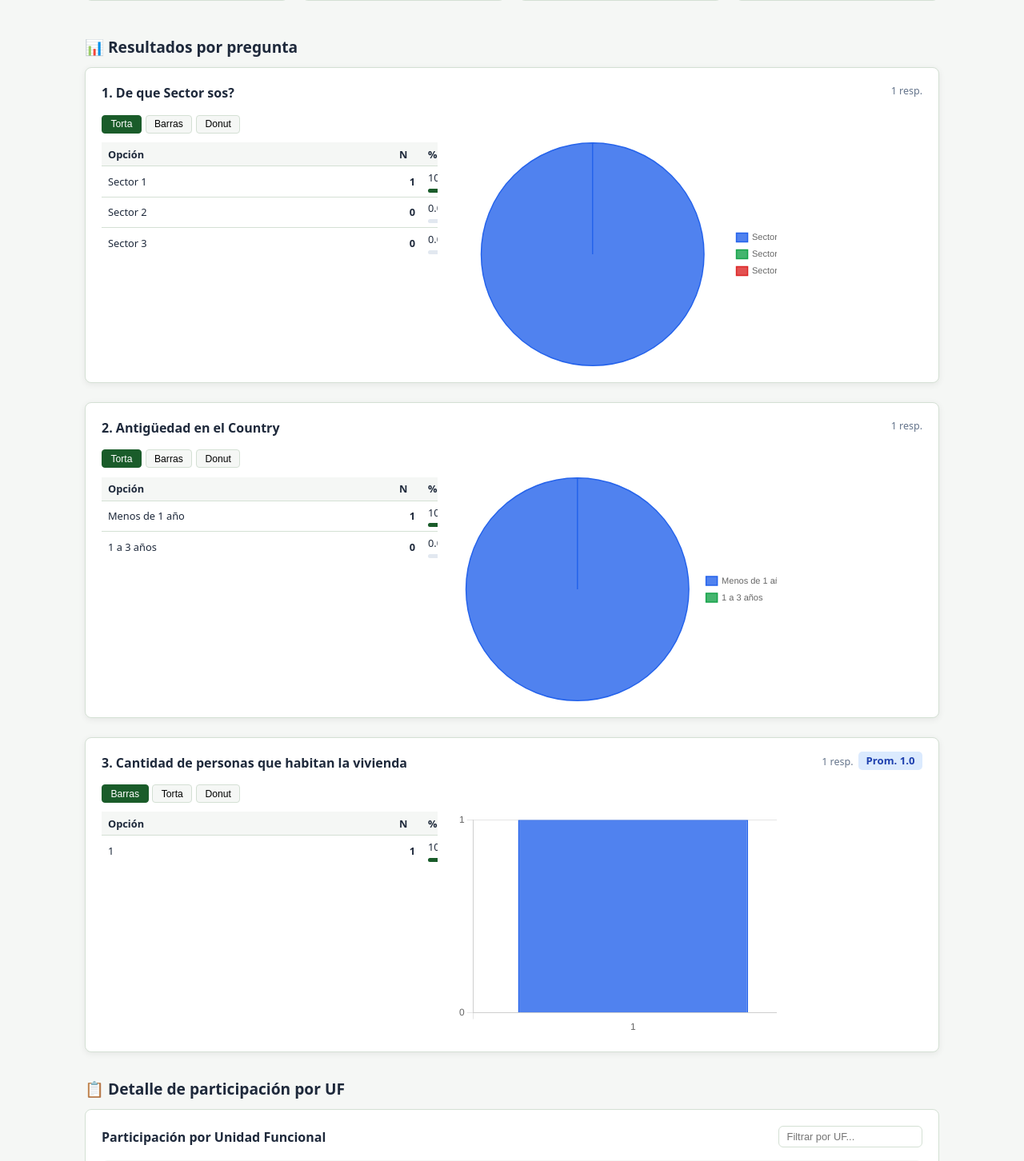
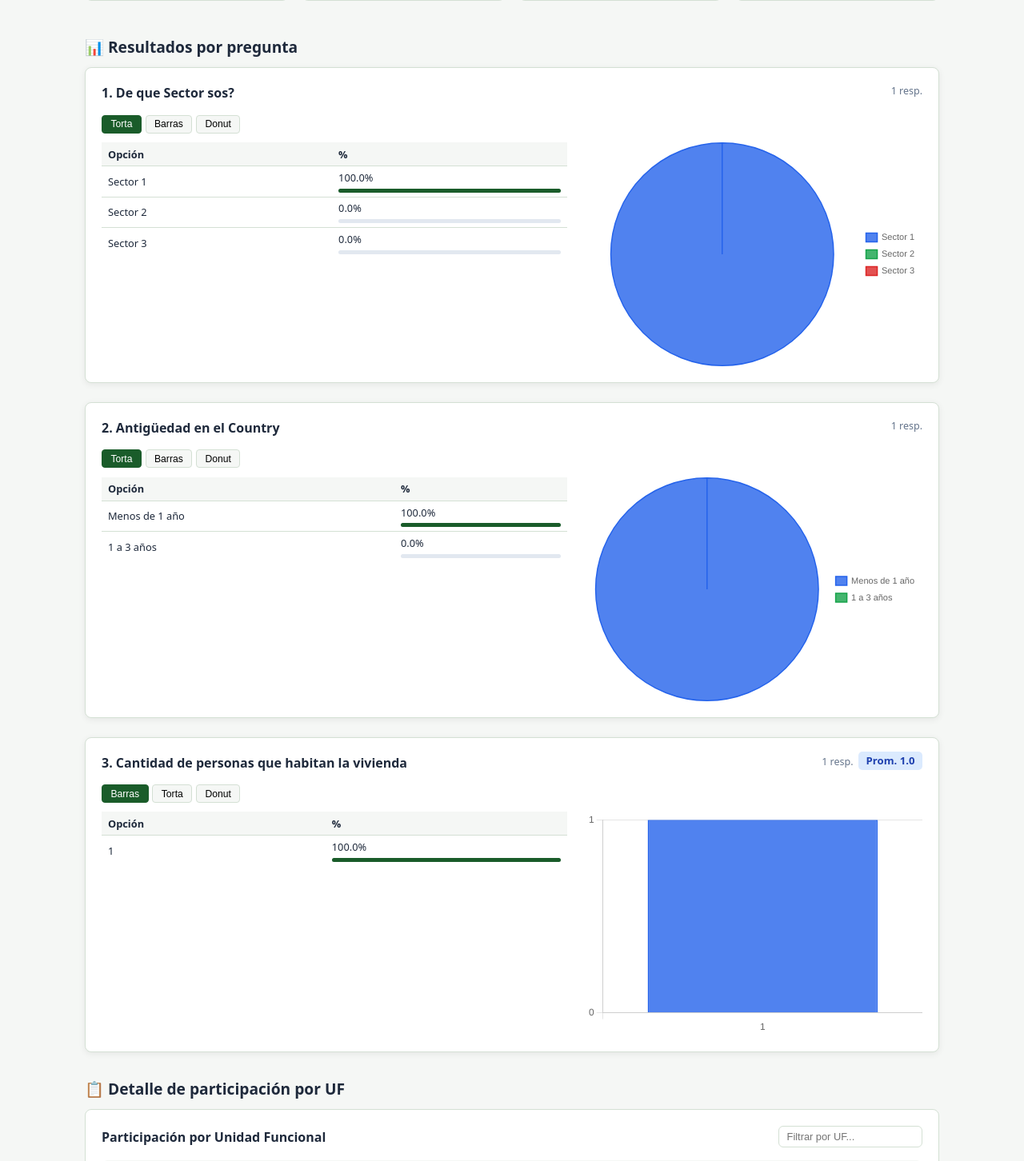
Before and after one commit to insuagm240815/encuesta, a Flask app: page /admin/survey/1/results in a window 1280 px wide. Shown: the part 261-1713 px from the top of the page at 80% size. Run offline with Flask 3, Linux system fonts and the light colour scheme; a user stored in the database is signed in.

Commit message:
ocultar columna N, tabla flexible, grafico 420px fijo

```diff
--- a/templates/admin/survey_results.html
+++ b/templates/admin/survey_results.html
@@ -20,7 +20,7 @@
   .q-card-header { display:flex; justify-content:space-between; align-items:flex-start; gap:.75rem; flex-wrap:wrap; margin-bottom:1rem; }
   .q-title  { font-weight:600; font-size:.95rem; flex:1; line-height:1.4; }
   .q-meta   { font-size:.78rem; color:var(--text-muted); white-space:nowrap; }
-  .q-layout { display:grid; grid-template-columns:420px 400px; gap:1.5rem; align-items:start; }
+  .q-layout { display:grid; grid-template-columns:1fr 420px; gap:1.5rem; align-items:start; }
   .q-table-side { overflow:hidden; }
   .q-chart-side { overflow:hidden; }
   @media(max-width:800px){ .q-layout{ grid-template-columns:1fr; } }
@@ -34,8 +34,9 @@
   .mini-table { width:100%; border-collapse:collapse; font-size:.8rem; }
   .mini-table th { background:var(--bg); padding:.35rem .5rem; text-align:left; font-weight:600; border-bottom:1px solid var(--border); }
   .mini-table td { padding:.3rem .5rem; border-bottom:1px solid var(--border); }
-  .mini-table td:nth-child(2) { width:36px; text-align:right; }
-  .mini-table td:nth-child(3) { width:80px; white-space:nowrap; }
+  .mini-table td:nth-child(2) { width:60px; text-align:right; white-space:nowrap; }
+  .mini-table .col-n { display:none; }
+  .mini-table .col-n-h { display:none; }
   .mini-table tr:last-child td { border-bottom:none; }
   .mini-pbar-wrap { background:#e2e8f0; border-radius:3px; height:5px; margin-top:.3rem; min-width:50px; }
   .mini-pbar      { height:5px; border-radius:3px; background:var(--primary); }
@@ -180,14 +181,14 @@
   <div class="q-layout">
     <div class="q-table-side">
       <table class="mini-table">
-        <thead><tr><th>Opción</th><th>N</th><th>%</th></tr></thead>
+        <thead><tr><th>Opción</th><th class="col-n-h">N</th><th>%</th></tr></thead>
         <tbody>
           {% set total = q.total_answers if q.total_answers else 1 %}
           {% for d in q.chart_data %}
           {% set pct = ((d.count / total)*100)|round(1) %}
           <tr>
             <td>{{ d.text }}</td>
-            <td><strong>{{ d.count }}</strong></td>
+            <td class="col-n"><strong>{{ d.count }}</strong></td>
             <td>
               {{ pct }}%
               <div class="mini-pbar-wrap"><div class="mini-pbar" style="width:{{ pct|int }}%"></div></div>
@@ -227,13 +228,13 @@
   <div class="q-layout">
     <div class="q-table-side">
       <table class="mini-table">
-        <thead><tr><th>Valor</th><th>N</th><th>%</th></tr></thead>
+        <thead><tr><th>Valor</th><th class="col-n-h">N</th><th>%</th></tr></thead>
         <tbody>
           {% set total = q.total_answers if q.total_answers else 1 %}
           {% for d in q.chart_data %}
           {% set pct = ((d.count / total)*100)|round(1) %}
           <tr>
-            <td>{{ d.text }}</td><td><strong>{{ d.count }}</strong></td>
+            <td>{{ d.text }}</td><td class="col-n"><strong>{{ d.count }}</strong></td>
             <td>{{ pct }}%<div class="mini-pbar-wrap"><div class="mini-pbar" style="width:{{ pct|int }}%"></div></div></td>
           </tr>
           {% endfor %}
```
